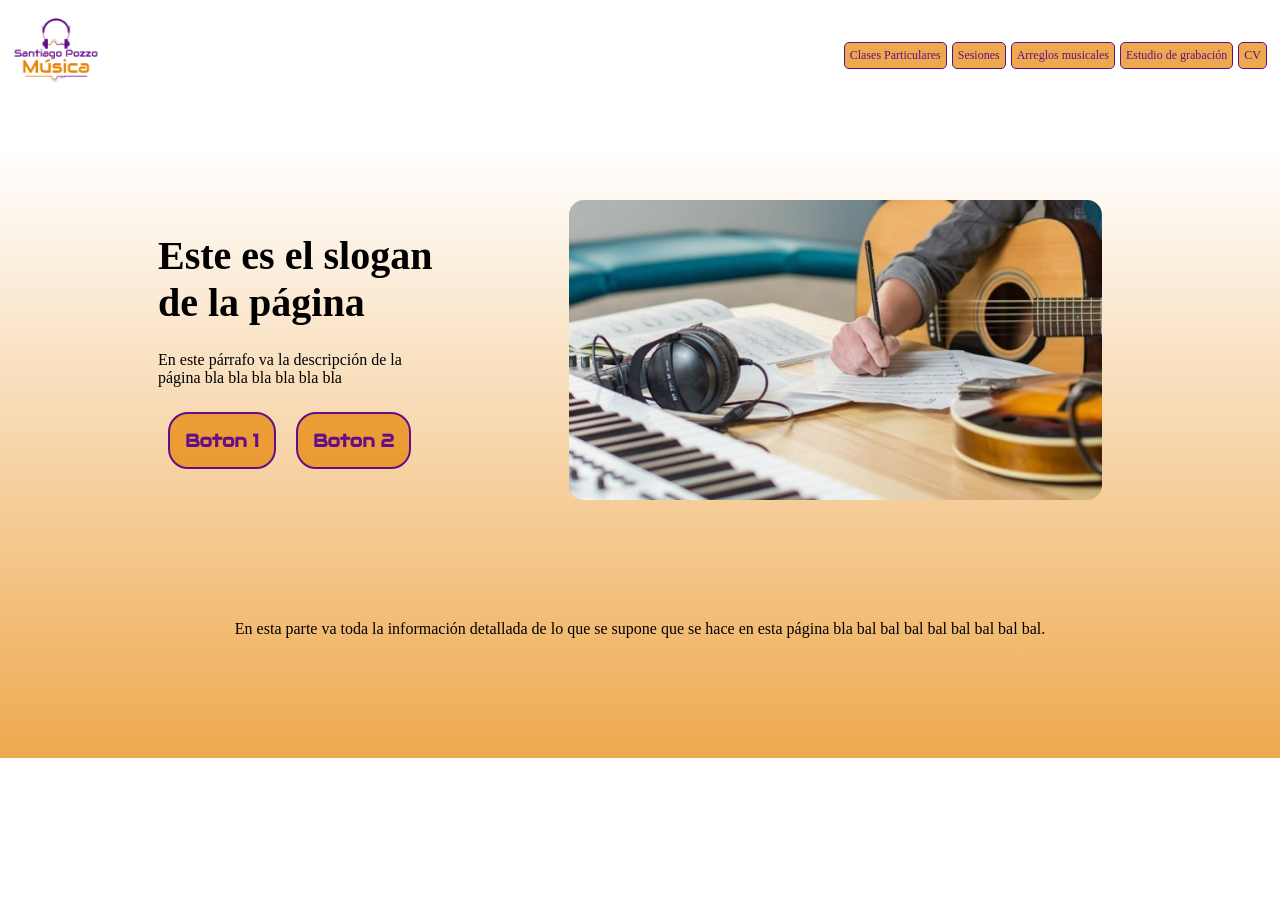
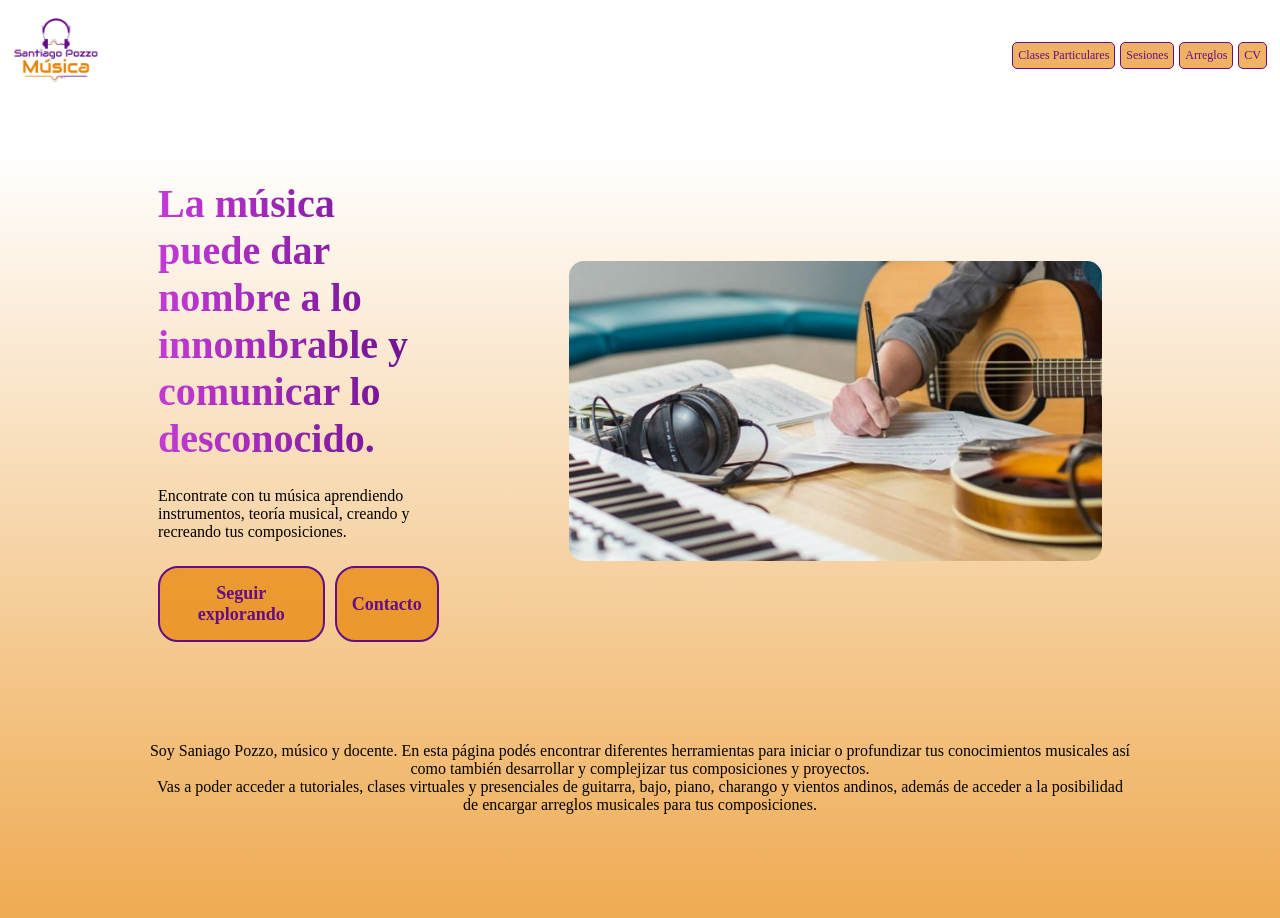
Before and after one commit to Santiago-Pozzo/Landing-Page-Entregas, a plain HTML site: page index.html in a window 1280 px wide. Before the commit the page ends 800 px from the top, so only its background shows below. Drawn offline with Linux system fonts and the light colour scheme; a web font is replaced by a local one.

Commit message:
finalización entrega 3

```diff
--- a/index.html
+++ b/index.html
@@ -15,11 +15,21 @@
 
             <nav>
                 <ul class="lista-botones">
-                    <li><div class="boton-nav"><p>Clases Particulares</p></div></li>
-                    <li><div class="boton-nav"><p>Sesiones</p></div></li>
-                    <li><div class="boton-nav"><p>Arreglos musicales</p></div></li>
-                    <li><div class="boton-nav"><p>Estudio de grabación</p></div></li>
-                    <li><div class="boton-nav"><p>CV</p></div></li>
+                    <li>
+                        <div class="boton-nav" id=""><p>Clases Particulares</p></div>
+                    </li>
+
+                    <li>
+                        <div class="boton-nav" id=""><p>Sesiones</p></div>
+                    </li>
+
+                    <li>
+                        <div class="boton-nav" id=""><p>Arreglos</p></div>
+                    </li>
+
+                    <li>
+                        <div class="boton-nav" id=""><p>CV</p></div>
+                    </li>
                 </ul>
             </nav>
         </header>
@@ -27,16 +37,14 @@
         <main>
             <section id="portada">
                 <div class="info-portada">
-                    <h2 class="slogan">Este es el slogan de la página</h2>
+                    <h2 class="slogan">La música puede dar nombre a lo innombrable y comunicar lo desconocido.</h2>
 
-                    <p info-portada>En este párrafo va la descripción de la página bla bla bla bla bla bla</p>
+                    <p info-portada>Encontrate con tu música aprendiendo instrumentos, teoría musical, creando y recreando tus composiciones.</p>
 
                     <div class="box-btn-portada">
-                        <label for=""></label>
-                        <button class="btn-portada" id="">Boton 1</button>
+                        <button class="btn-portada" id="">Seguir explorando</button>
 
-                        <label for=""></label>
-                        <button class="btn-portada" id="">Boton 2</button>
+                        <button class="btn-portada" id="">Contacto</button>
                     </div>
                 </div>
 
@@ -44,7 +52,8 @@
             </section>
 
             <section id="info">
-                <p>En esta parte va toda la información detallada de lo que se supone que se hace en esta página bla bal bal bal bal bal bal bal bal.</p>
+                <p>Soy Saniago Pozzo, músico y docente. En esta página podés encontrar diferentes herramientas para iniciar o profundizar tus conocimientos musicales así como también desarrollar y complejizar tus composiciones y proyectos. <br/>
+                Vas a poder acceder a tutoriales, clases virtuales y presenciales de guitarra, bajo, piano, charango y vientos andinos, además de acceder a la posibilidad de encargar arreglos musicales para tus composiciones.</p>
             </section>
         </main>
 
--- a/style.css
+++ b/style.css
@@ -50,7 +50,7 @@ header {
 
 
 .boton-nav {
-    background-color:#e78300b0;
+    background:#e783009d;
     border: 1px solid;
     border-radius: 5px;
     border-color: #650d88;
@@ -102,6 +102,10 @@ main {
     font-family: farro;
     font-size: 40px;
     font-weight: 600;
+    background: linear-gradient(to left, #650d88, #c43ad6);
+    color: transparent;
+    background-clip: text;
+    -webkit-background-clip: text;
 }
 
 .info-portada p {
@@ -122,12 +126,12 @@ main {
 }
 
 .btn-portada {
-    background-color:#e78300b0;
+    background:#e78300b0;
     border: 2px solid;
     border-radius: 20px;
     border-color: #650d88;
     padding: 15px;
-    font-family: Audiowide;
+    font-family: farro;
     font-size: 18px;
     color: #650d88;
     font-weight:600;
```
